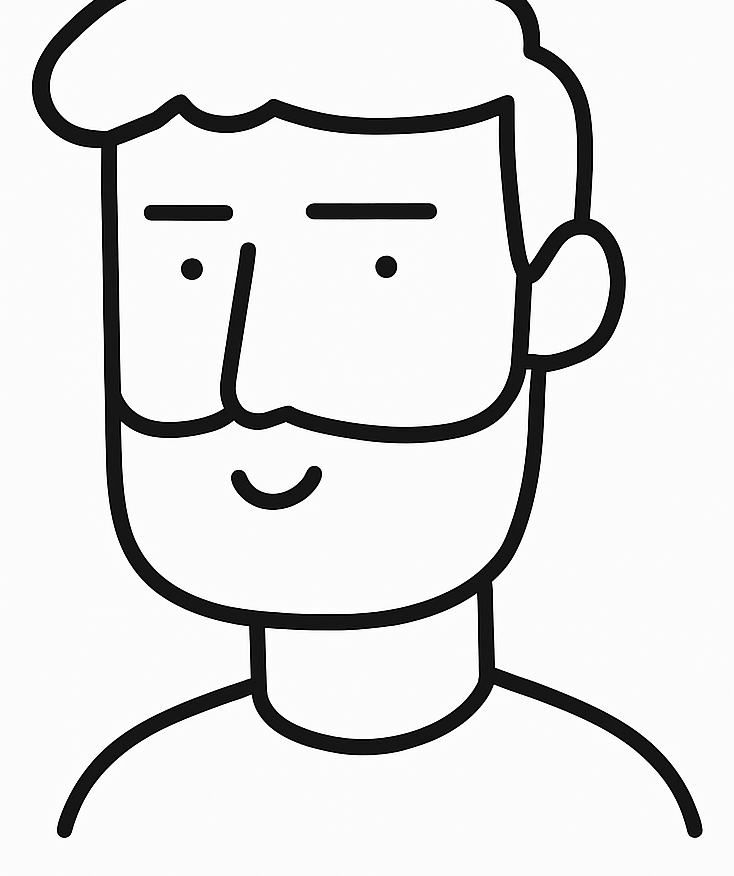
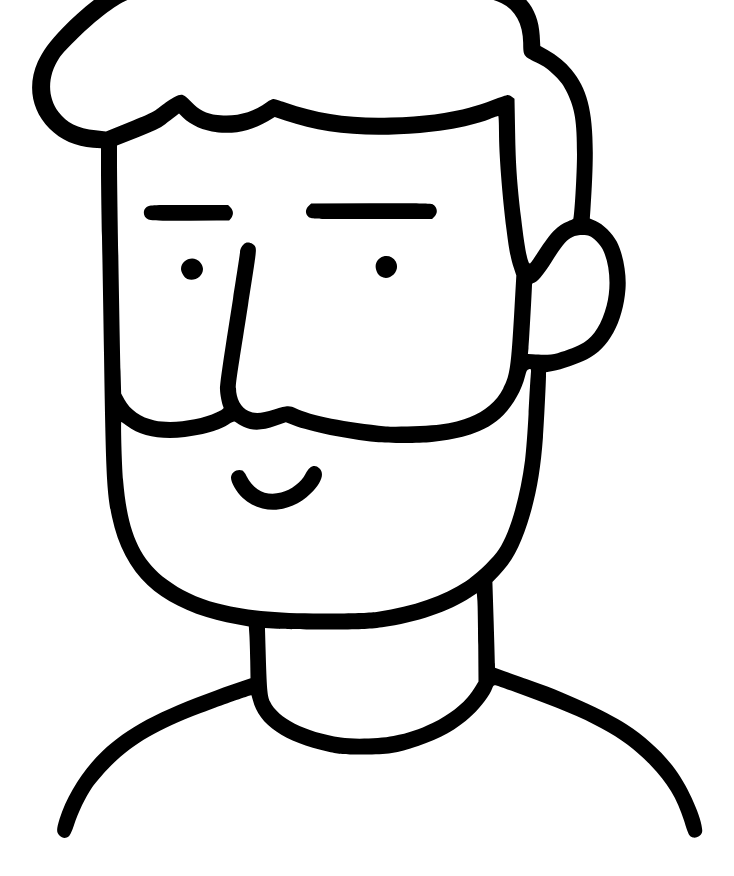
Before and after one commit to sagar794/sagarali.com, a plain HTML site: page index.html in a window 1280 px wide. Shown: the whole page, without its empty margins (293-1027 px from the left). Drawn offline with Linux system fonts and the light colour scheme.

Commit message:
refactor: covert profile from png to svg

```diff
--- a/index.html
+++ b/index.html
@@ -21,6 +21,6 @@
   </style>
 </head>
 <body>
-  <img src="assets/profile.png" alt="A doodle rendering of the author of this magnificent website.">
+  <img src="assets/profile.svg" alt="A doodle rendering of the author of this magnificent website.">
 </body>
 </html>
```
Also changed, not shown: assets/profile.png (deleted), assets/profile.svg (added).
